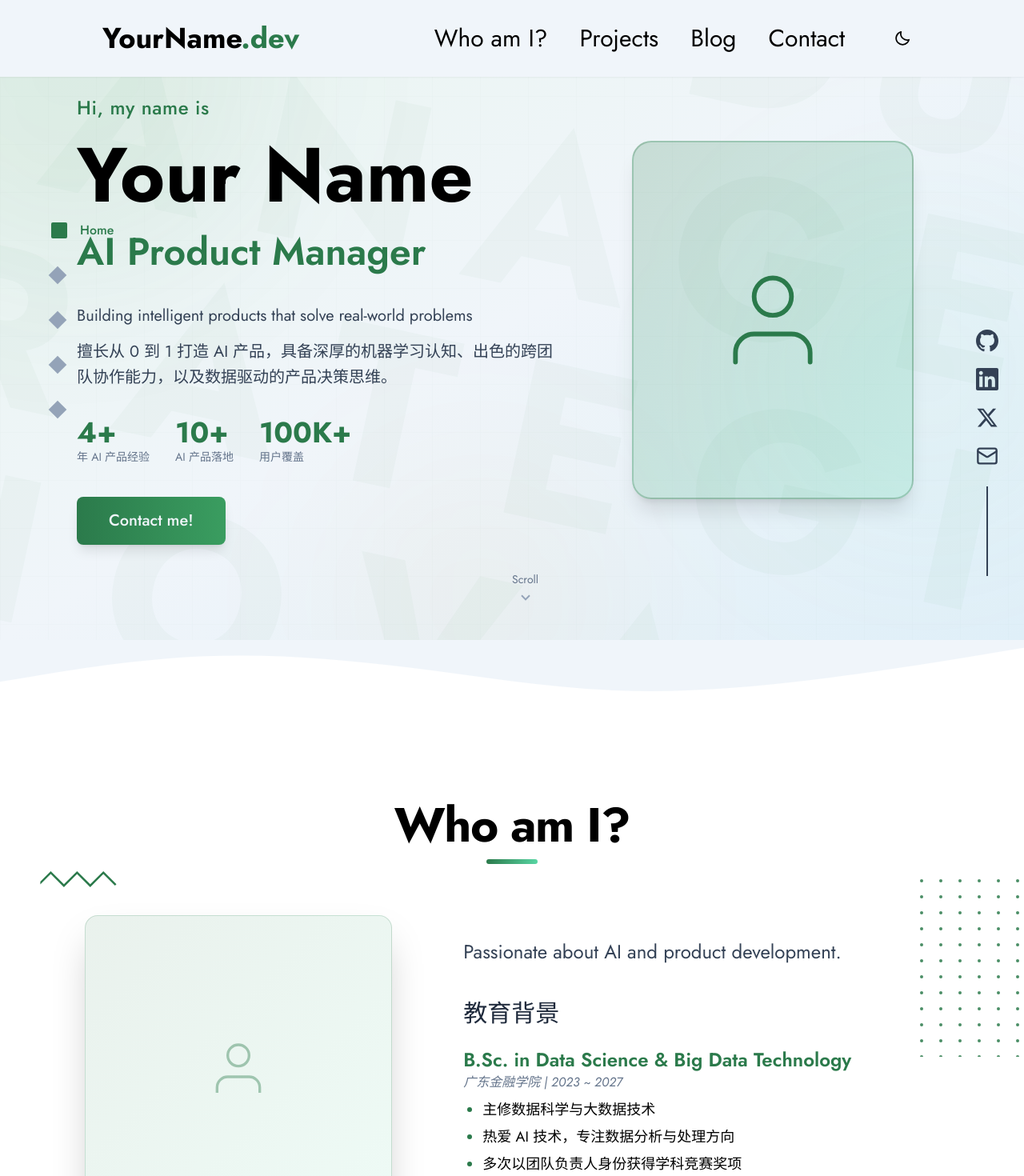
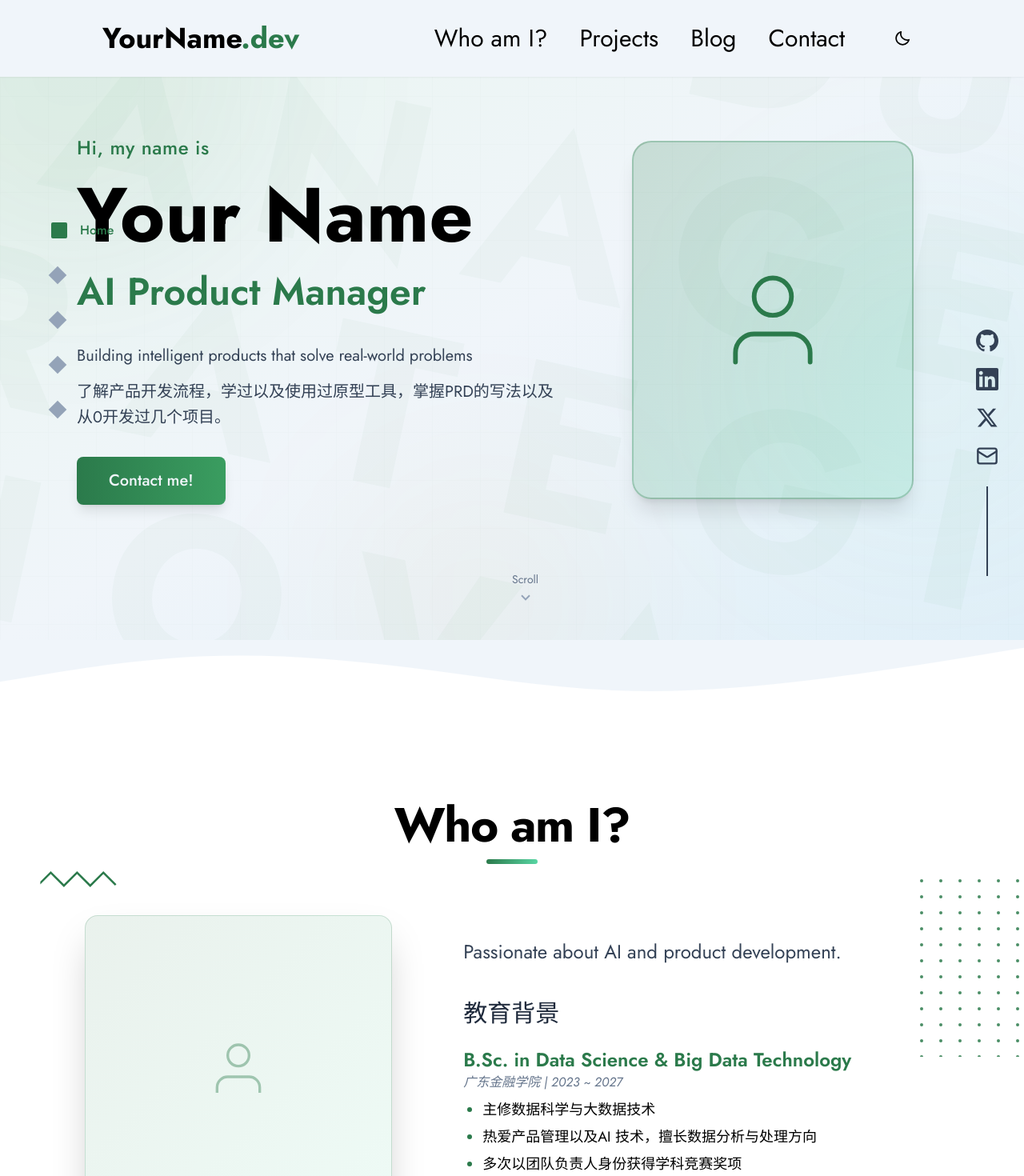
Before and after one commit to keanuccc/myportfolio, a Next.js app: page / in a window 1280 px wide. Shown: the top 1470 px of the page at 80% size. Built offline with nearby package versions, Linux system fonts and the light colour scheme; no server answers; the database is empty.

Commit message:
更改个人信息

```diff
--- a/src/components/Hero.tsx
+++ b/src/components/Hero.tsx
@@ -117,12 +117,11 @@ export default function Hero() {
               {profile.hero.subtitle}
             </p>
             <p className="text-xl leading-relaxed text-slate-700 dark:text-slate-300">
-              擅长从 0 到 1 打造 AI
-              产品，具备深厚的机器学习认知、出色的跨团队协作能力，以及数据驱动的产品决策思维。
+              了解产品开发流程，学过以及使用过原型工具，掌握PRD的写法以及从0开发过几个项目。
             </p>
           </div>
 
-          {/* Key stats */}
+          {/* Key stats
           <div className="flex flex-wrap justify-center lg:justify-start gap-8 mb-10">
             <div className="text-center lg:text-left">
               <div className="text-3xl lg:text-4xl font-bold text-marrsgreen dark:text-carrigreen">4+</div>
@@ -136,7 +135,7 @@ export default function Hero() {
               <div className="text-3xl lg:text-4xl font-bold text-marrsgreen dark:text-carrigreen">100K+</div>
               <div className="text-sm text-slate-500 dark:text-slate-400">用户覆盖</div>
             </div>
-          </div>
+          </div> */}
 
           <a
             role="button"
--- a/src/components/WhoAmI.tsx
+++ b/src/components/WhoAmI.tsx
@@ -9,7 +9,7 @@ const education = [
     school: "广东金融学院 | 2023 ~ 2027",
     details: [
       "主修数据科学与大数据技术",
-      "热爱 AI 技术，专注数据分析与处理方向",
+      "热爱产品管理以及AI 技术，擅长数据分析与处理方向",
       "多次以团队负责人身份获得学科竞赛奖项",
     ],
   },
```
